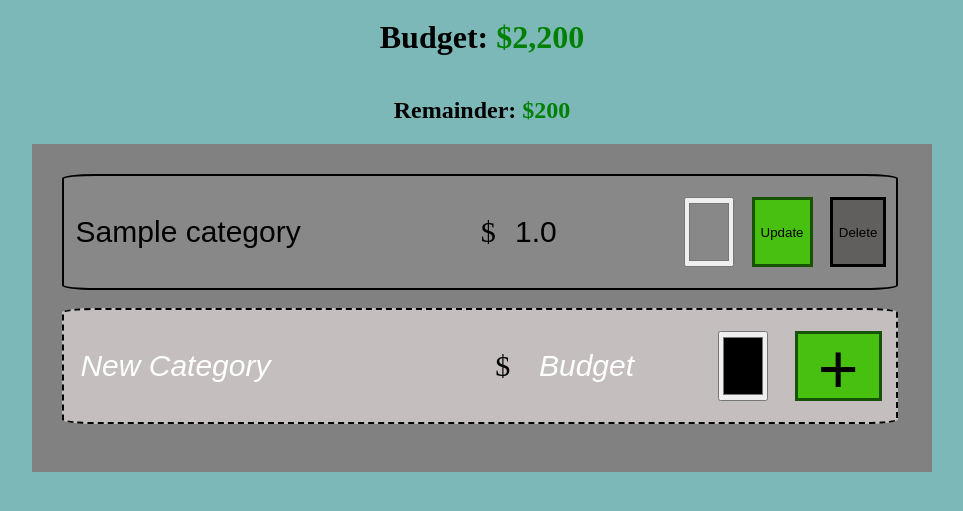
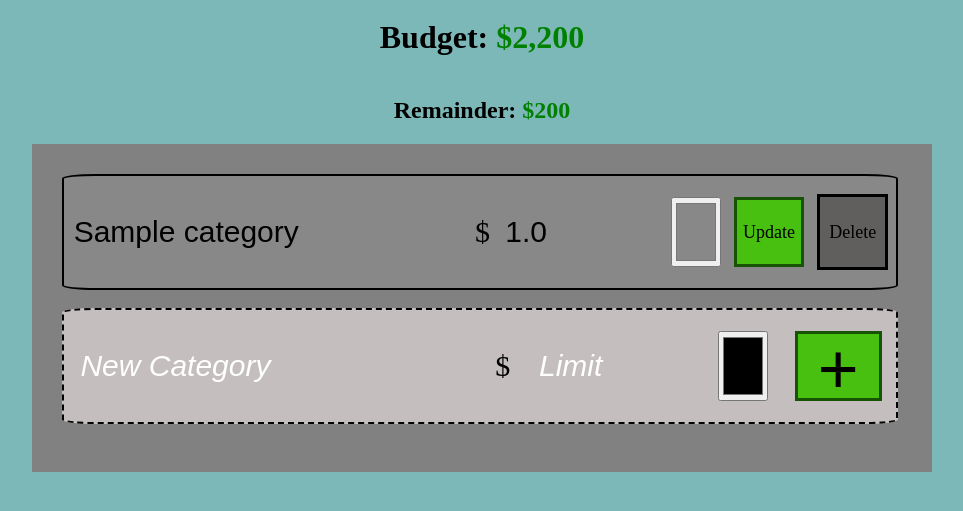
Before and after one commit to hazzirdd/budget_app, a Flask app: page /my_budget in a window 1280 px wide. Shown: the part 210-721 px from the top of the page, without its empty margins (158-1121 px from the left). Run offline with Flask 2, Linux system fonts and the light colour scheme; tables that the repository leaves empty hold one stand-in row (values such as "Sample post").

Commit message:
category add/delete/update functionality

```diff
--- a/app.py
+++ b/app.py
@@ -31,22 +31,6 @@ def add_expense():
         return render_template('add_expense.html', categories=categories)
 
 
-@app.route('/my_budget', methods=['POST', 'GET'])
-def my_budget():
-    categories = Category.query.all()
-    if request.method == 'GET':
-        return render_template('my_budget.html', categories=categories)
-    else:
-
-        category = request.form['category']
-        amount = request.form['amount']
-        color = request.form['color']
-        id = request.form['id']
-
-        print(f"category: {category} amount: {amount} color: {color} id: {id}")
-
-        return render_template('my_budget.html', categories=categories)
-
 @app.route('/spending', methods=['POST', 'GET'])
 def spending():
     if request.method == 'GET':
@@ -56,6 +40,55 @@ def spending():
         return render_template('spending.html', expenses=expenses)
 
 
+@app.route('/my_budget', methods=['POST', 'GET'])
+def my_budget():
+    categories = Category.query.all()
+    if request.method == 'GET':
+        return render_template('my_budget.html', categories=categories)
+    else:
+
+        title = request.form['title']
+        limit = request.form['limit']
+        color = request.form['color']
+        id = request.form['id']
+
+        print(f"category: {title} limit: {limit} color: {color} id: {id}")
+
+        selected_category = Category.query.get(id)
+        selected_category.title = title
+        selected_category.limit = limit
+        selected_category.color = color
+
+        db.session.commit()
+
+        return render_template('my_budget.html', categories=categories)
+
+
+@app.route('/new_category', methods=['POST', 'GET'])
+def new_category():
+    if request.method == 'POST':
+        new_title = request.form['new_title']
+        new_limit = request.form['new_limit']
+        new_color = request.form['new_color']
+
+        # CHANGE USER ID TO SESSION[ID]
+        # THIS IS A TEMPORARY PLACEHOLDER (8/9)
+        new_category = Category(color=new_color, title=new_title, limit=new_limit, user_id=1)
+        db.session.add(new_category)
+        db.session.commit()
+
+        return redirect(url_for('my_budget'))
+    else:
+        return redirect(url_for('my_budget'))
+
+
+@app.route('/delete_category/<id>')
+def delete_category(id):
+    category = Category.query.get(id)
+    db.session.delete(category)
+    db.session.commit()
+    return redirect(url_for('my_budget'))
+
 
 if __name__ == '__main__':
     app.run(debug=True)
--- a/server_folder/static/styles/main.css
+++ b/server_folder/static/styles/main.css
@@ -202,6 +202,13 @@ body {
   background-color: rgb(71, 192, 15);
   border: 3px solid rgb(23, 83, 5);
   height: 70px;
+  width: 70px;
+  text-decoration: none;
+  line-height: 60px;
+  text-align: center;
+  color: black;
+  font-size: 18px;
+  font-family:'Times New Roman', Times, serif;
 }
 
 .mybudget-submit-button:hover {
@@ -231,6 +238,13 @@ body {
   background-color: rgb(97, 94, 94);
   border: 3px solid rgb(0, 0, 0);
   height: 70px;
+  width: 65px;
+  text-decoration: none;
+  line-height: 70px;
+  text-align: center;
+  color: black;
+  font-size: 18px;
+  font-family:'Times New Roman', Times, serif
 }
 
 .category-delete:hover {
--- a/server_folder/templates/base.html
+++ b/server_folder/templates/base.html
@@ -11,6 +11,7 @@
 
     <div id="mySidebar" class="sidebar">
         <a href="javascript:void(0)" class="closebtn" onclick="closeNav()">&times;</a>
+        <a>IN BUDGET</a>
         <a href="/">Home</a>
         <a href="/add_expense">Add Expense</a>
         <a href="/my_budget">My Budget</a>
--- a/server_folder/templates/my_budget.html
+++ b/server_folder/templates/my_budget.html
@@ -12,22 +12,22 @@
 
         {% for category in categories %}
         <form class="mybudget-category" style="background-color: {{ category.color }};" method="post">
-            <input type="text" class="category-input-box" value="{{ category.title }}" placeholder="{{ category.title }}" name="category">
-            $<input class="mybudget-amount" type="number" value="{{ category.limit }}" name="amount">
+            <input type="text" class="category-input-box" value="{{ category.title }}" placeholder="{{ category.title }}" name="title">
+            $<input class="mybudget-amount" type="number" value="{{ category.limit }}" name="limit">
             <input class="category-color" type="color" value="{{ category.color }}" name="color">
             <input class="mybudget-submit-button" type="submit" id="mybudget-submit" value="Update">
             <input style="display:none;" value="{{ category.category_id }}" name="id">
-            <button class="category-delete">Delete</button>
+            <a class="category-delete" href="/delete_category/{{ category.category_id }}">Delete</a>
         </form><br>
         {% endfor %}
 
-        <div class="mybudget-category-new" style="background-color: rgb(196, 190, 190);">
-            <input type="text" class="category-input-box-new" placeholder="New Category" name="new_category">
-            $<input class="mybudget-amount-new" type="number" placeholder="Budget">
-            <input class="category-color" type="color" value="" name="color">
+        <form action="/new_category" class="mybudget-category-new" style="background-color: rgb(196, 190, 190);", method="POST">
+            <input type="text" class="category-input-box-new" placeholder="New Category" name="new_title">
+            $<input class="mybudget-amount-new" type="number" placeholder="Limit" name="new_limit">
+            <input class="category-color" type="color" value="" name="new_color" name="new_color">
             <input class="mybudget-submit-new" type="submit" id="mybudget-submit" value="+">
 
-        </div><br>
+        </form><br>
 
     </div>
 </div>
```
